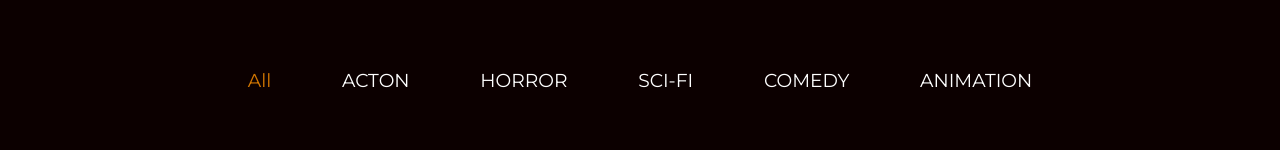
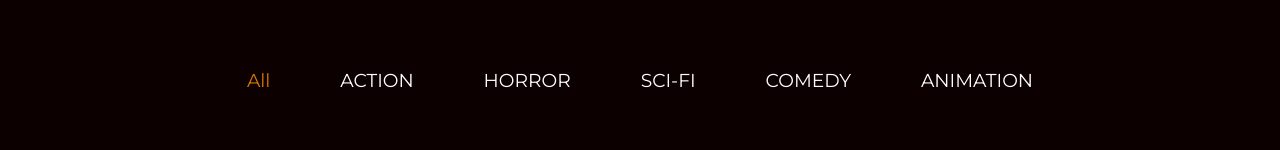
Before and after one commit to M-Uzair-dev/Cinemorphia, a React (Create React App) app: page / in a window 1280 px wide. Shown: the part 802-952 px from the top of the page. Built offline with nearby package versions, Linux system fonts and the light colour scheme; no server answers; the database is empty.

Commit message:
Update Cardiv.js

```diff
--- a/src/Components/Cardiv.js
+++ b/src/Components/Cardiv.js
@@ -76,7 +76,7 @@ const Cardiv = () => {
                   activeTab === "Action" ? "var(--primary-color)" : "inherit",
               }}
             >
-              ACTON
+              ACTION
             </h3>
             <h3
               onClick={() => {
```
